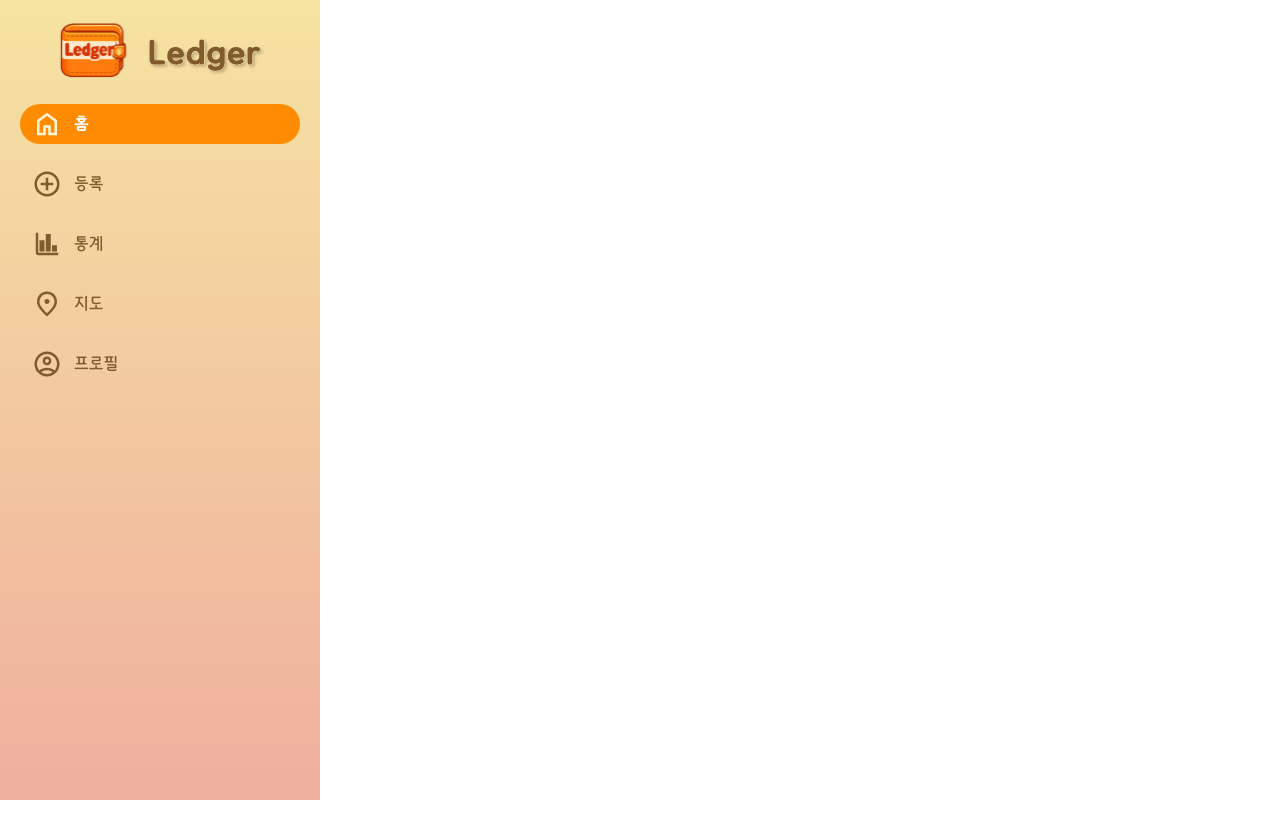
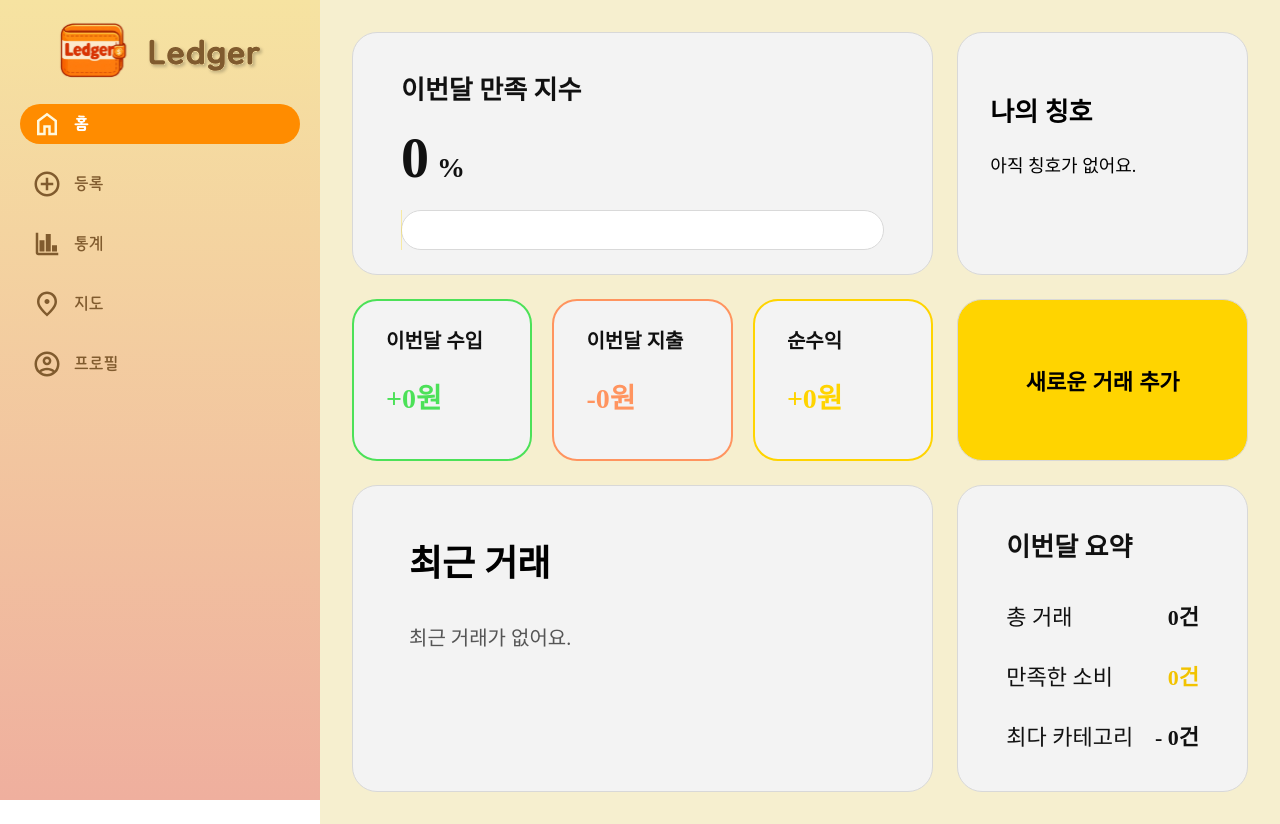
Before and after one commit to 20260304-KB7-27/Ledger-Thanos, a Vue app: page / in a window 1280 px wide. Before the commit the page ends 800 px from the top, so only its background shows below. Built offline with nearby package versions, Linux system fonts and the light colour scheme.

Commit message:
feat: 홈 페이지 및 라우터 진입 경로 수정

```diff
--- a/src/pages/home/Home.vue
+++ b/src/pages/home/Home.vue
@@ -1,7 +1,7 @@
 <template>
   <div class="layout">
     <!-- 좌측 네비게이션 -->
-    <Nav/>
+<!--    <Nav/>-->
 
     <!-- 메인 컨텐츠 영역 -->
     <main class="content">
@@ -239,9 +239,6 @@ const monthlySummary = computed(() => getMonthlySummary(transactions.value));
 
 /* PC */
 @media (min-width: 1025px) {
-  .content {
-    padding-left: 30%; /* 네비바 공간 확보 */
-  }
 }
 
 /* 태블릿 */
--- a/src/router/index.js
+++ b/src/router/index.js
@@ -6,7 +6,7 @@ const router = createRouter({
     {
       path: '/',
       name: 'home',
-      component: () => {},
+      component: () => import('@/pages/home/Home.vue'),
     },
     {
       path: '/register',
```
